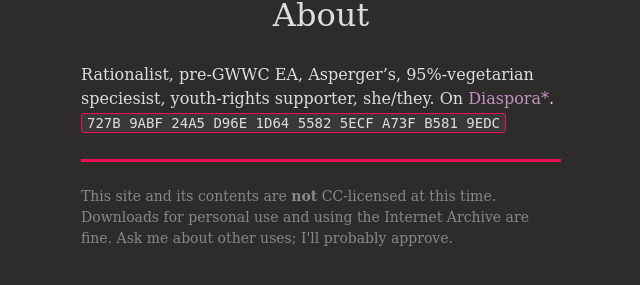
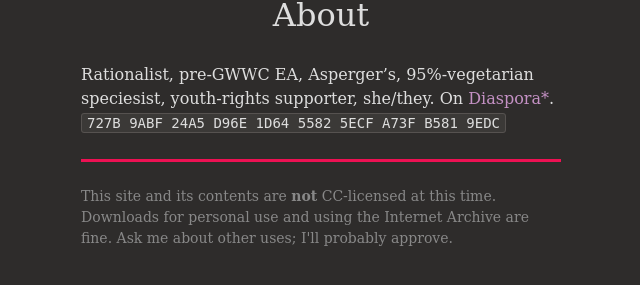
Before and after one commit to ilzolende/ilzolende.github.io, a Jekyll site: the page built from about.md, in a window 1280 px wide. Shown: the part 280-565 px from the top of the page, without its empty margins (319-959 px from the left). Built offline with Jekyll 4.4.1, drawn with Linux system fonts in a browser that asks for light colours.

Commit message:
new code block appearance

```diff
--- a/_sass/_base.scss
+++ b/_sass/_base.scss
@@ -132,7 +132,7 @@ pre,
 code {
     font-size: $small-font-size;
     font-family: $mono-font-family;
-    border: 1px solid $dividing-line-color;
+    border: 1px solid lighten($background-color, 15%);
     border-radius: 3px;
     background-color: lighten($background-color, 5%);
 }
```
